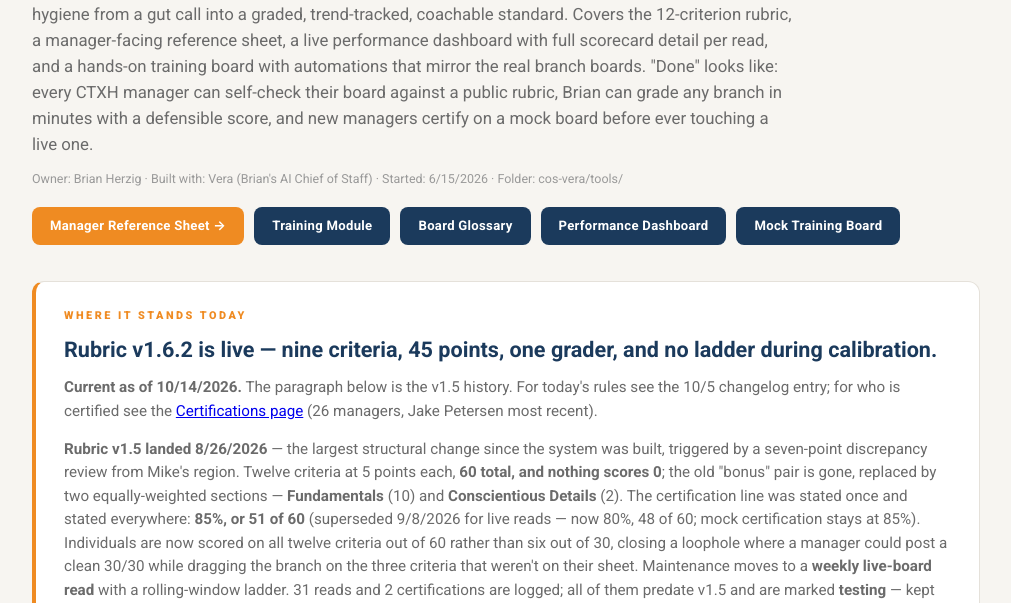
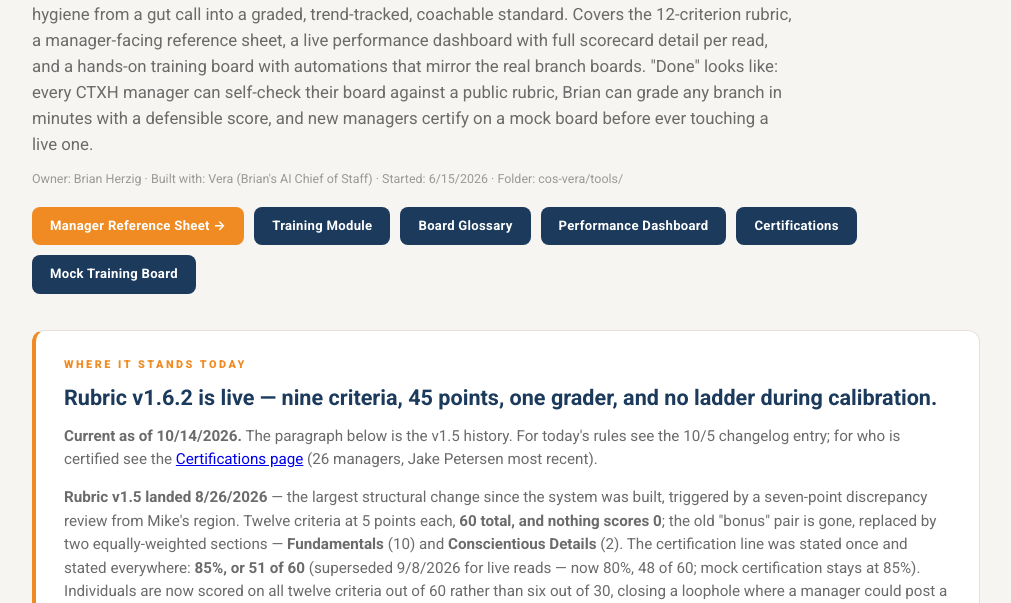
Before and after one commit to bherz303/einstein-scrum-hq-hf9zjgpk, a plain HTML site: page index.html in a window 1280 px wide. Shown: the part 175-778 px from the top of the page, without its empty margins (134-1145 px from the left). Drawn offline with Linux system fonts and the light colour scheme.

Commit message:
HQ: Certifications link in header
Co-Authored-By: Claude Sonnet 5.5 <noreply@anthropic.com>

```diff
--- a/index.html
+++ b/index.html
@@ -154,6 +154,7 @@
     <a target="_blank" rel="noopener noreferrer" href="https://bherz303.github.io/emco-scrum-mgr-npnv1jka/training.html">Training Module</a>
     <a target="_blank" rel="noopener noreferrer" href="https://bherz303.github.io/emco-scrum-mgr-npnv1jka/glossary.html">Board Glossary</a>
     <a target="_blank" rel="noopener noreferrer" href="https://bherz303.github.io/emco-scrum-mgr-npnv1jka/dashboard.html">Performance Dashboard</a>
+    <a target="_blank" rel="noopener noreferrer" href="https://bherz303.github.io/einstein-scrum-hq-hf9zjgpk/certifications.html">Certifications</a>
     <a target="_blank" rel="noopener noreferrer" href="https://einsteinmoving.monday.com/boards/18421168407">Mock Training Board</a>
   </div>
 
```
